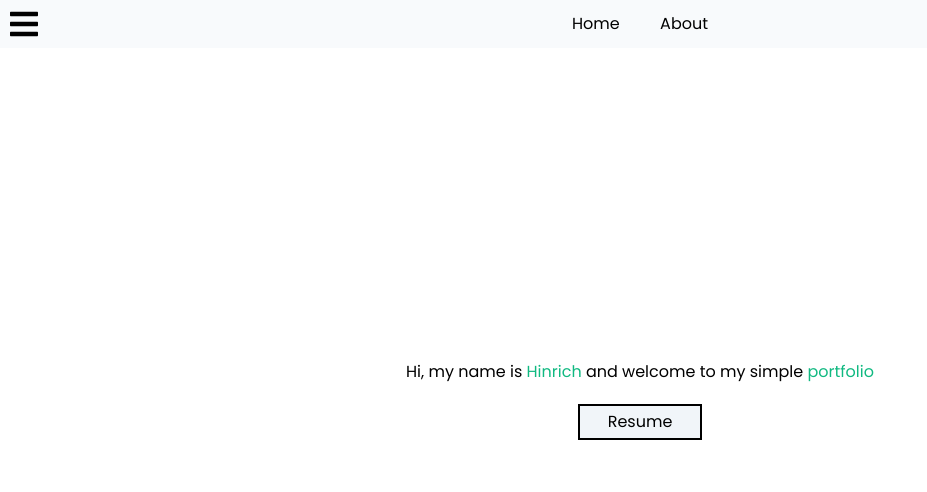
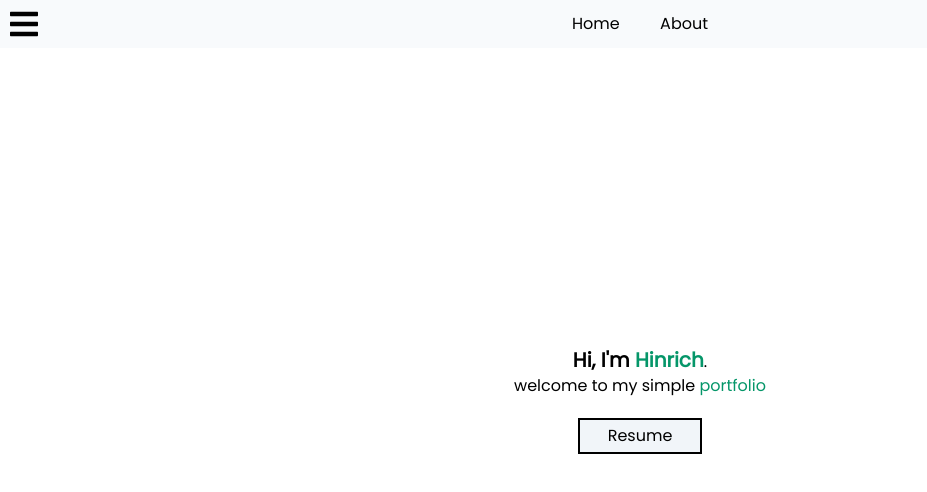
Before and after one commit to Amaterasu10/react-portfolio-vite, a React (Vite) app: page / in a window 1280 px wide. Shown: the top 492 px of the page, without its empty margins (0-927 px from the left). Built offline with nearby package versions, Linux system fonts and the light colour scheme.

Commit message:
changed the landing page text so the name is more prominent

```diff
--- a/src/routes/Home.jsx
+++ b/src/routes/Home.jsx
@@ -5,7 +5,10 @@ export default function Home() {
       <section className="grid place-items-center h-screen px-10">
         <div className="grid place-items-center gap-y-5">
           <h2 className="text-center">
-            Hi, my name is <span className="text-emerald-500">Hinrich</span> and welcome to my simple <span className="text-emerald-500">portfolio</span>
+          <span className="text-xl font-bold">
+            Hi, I'm <span className="text-emerald-600">Hinrich</span>
+          </span>.<br/>
+          welcome to my simple <span className="text-emerald-600">portfolio</span>
           </h2>
           <a href={resume} target="_blank"  className="button-link">Resume</a>
         </div>
```
